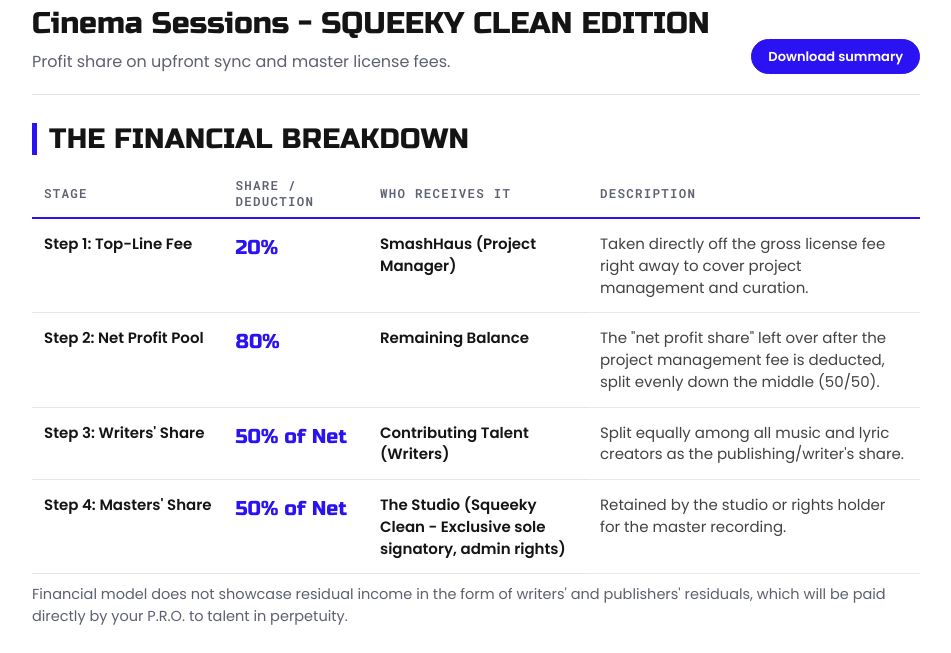
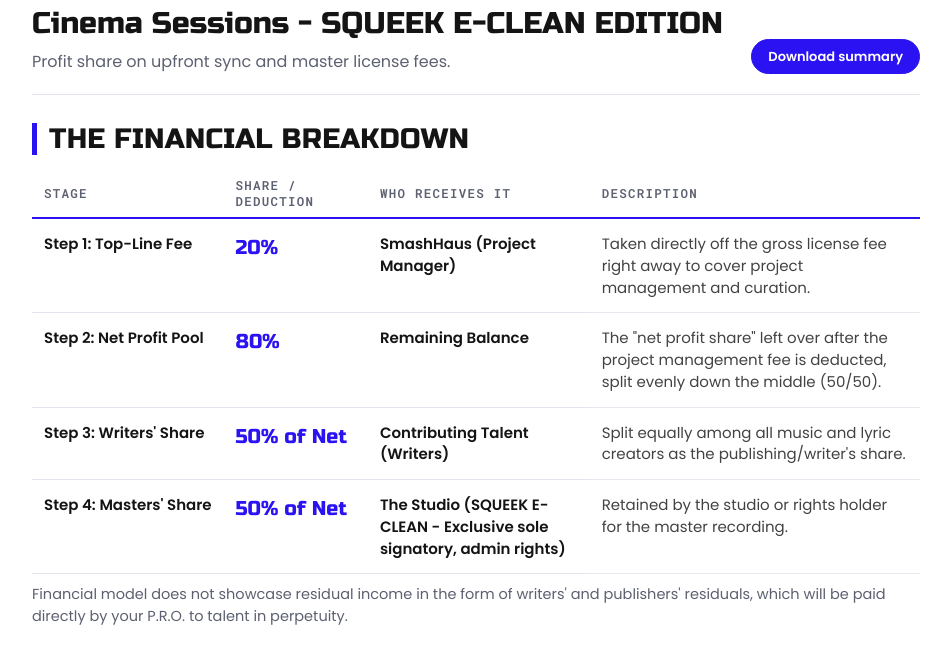
Before and after one commit to DylanBerry007/cinemasessions, a plain HTML site: page index.html in a window 1280 px wide. Shown: the part 61-714 px from the top of the page, without its empty margins (164-1115 px from the left). Drawn offline with Linux system fonts and the light colour scheme.

Commit message:
Rename to SQUEEK E-CLEAN
Co-Authored-By: Claude Opus 5.5 <noreply@anthropic.com>
Claude-Session: https://claude.ai/code/session_017LLJwwAfMYBGY3SnCBB86N

```diff
--- a/index.html
+++ b/index.html
@@ -271,7 +271,7 @@ td .bs{font-size:13.5px!important}
 <script>
 var COLORS=["--blue","--teal","--amber","--pink","--slate"];
 var DEFAULT={
-  title:"Cinema Sessions - SQUEEKY CLEAN EDITION",
+  title:"Cinema Sessions - SQUEEK E-CLEAN EDITION",
   subtitle:"Profit share on upfront sync and master license fees.",
   note:"",
   upfront:20000,residuals:0,writers:5,maxWriters:8,
@@ -366,7 +366,7 @@ function explain(d){
   var even=nets.length===2&&Math.abs(nets[0].r.upfront-50)<0.001;
   out.push({st:"Step "+(n++)+": Net Profit Pool",sh:pp(100-topPct),who:"Remaining Balance",ds:"The \"net profit share\" left over after the project management fee is deducted"+(even?", split evenly down the middle (50/50).":", split as shown below.")});
   nets.forEach(function(x){var w=x.r.split,m=x.r.id==="studio";
-    out.push({st:"Step "+(n++)+": "+(w?"Writers' Share":m?"Masters' Share":x.r.name+" Share"),sh:pp(x.r.upfront)+" of Net",who:w?"Contributing Talent (Writers)":m?"The Studio (Squeeky Clean - Exclusive sole signatory, admin rights)":x.r.name,ds:w?"Split equally among all music and lyric creators as the publishing/writer's share.":m?"Retained by the studio or rights holder for the master recording.":(x.r.basis||"")})});
+    out.push({st:"Step "+(n++)+": "+(w?"Writers' Share":m?"Masters' Share":x.r.name+" Share"),sh:pp(x.r.upfront)+" of Net",who:w?"Contributing Talent (Writers)":m?"The Studio (SQUEEK E-CLEAN - Exclusive sole signatory, admin rights)":x.r.name,ds:w?"Split equally among all music and lyric creators as the publishing/writer's share.":m?"Retained by the studio or rights holder for the master recording.":(x.r.basis||"")})});
   return out;
 }
 $("copyBtn").addEventListener("click",function(){
```
